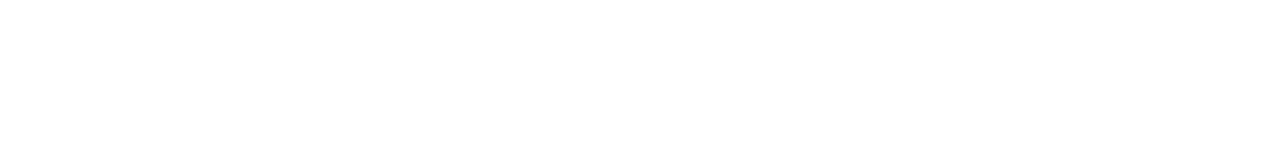
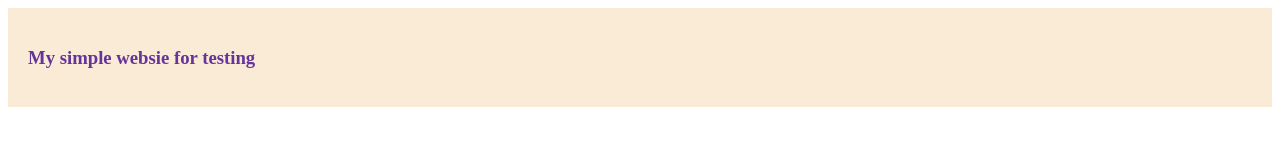
Before and after one commit to imonsheikh/my-simple-website, a plain HTML site: page index.html in a window 1280 px wide. Drawn offline with Linux system fonts and the light colour scheme.

Commit message:
updated the third commit

```diff
--- a/index.html
+++ b/index.html
@@ -4,8 +4,11 @@
     <meta charset="UTF-8">
     <meta name="viewport" content="width=device-width, initial-scale=1.0">
     <title>my simple website</title>
+    <link rel="stylesheet" href="style.css">
 </head>
 <body>
-
+     <div class="di">
+        <h3>My simple websie for testing</h3>
+     </div>
 </body>
 </html>
--- /dev/null
+++ b/style.css
@@ -0,0 +1,5 @@
+div{
+    color: rebeccapurple;
+    background-color: antiquewhite;
+    padding: 20px;
+}
```
